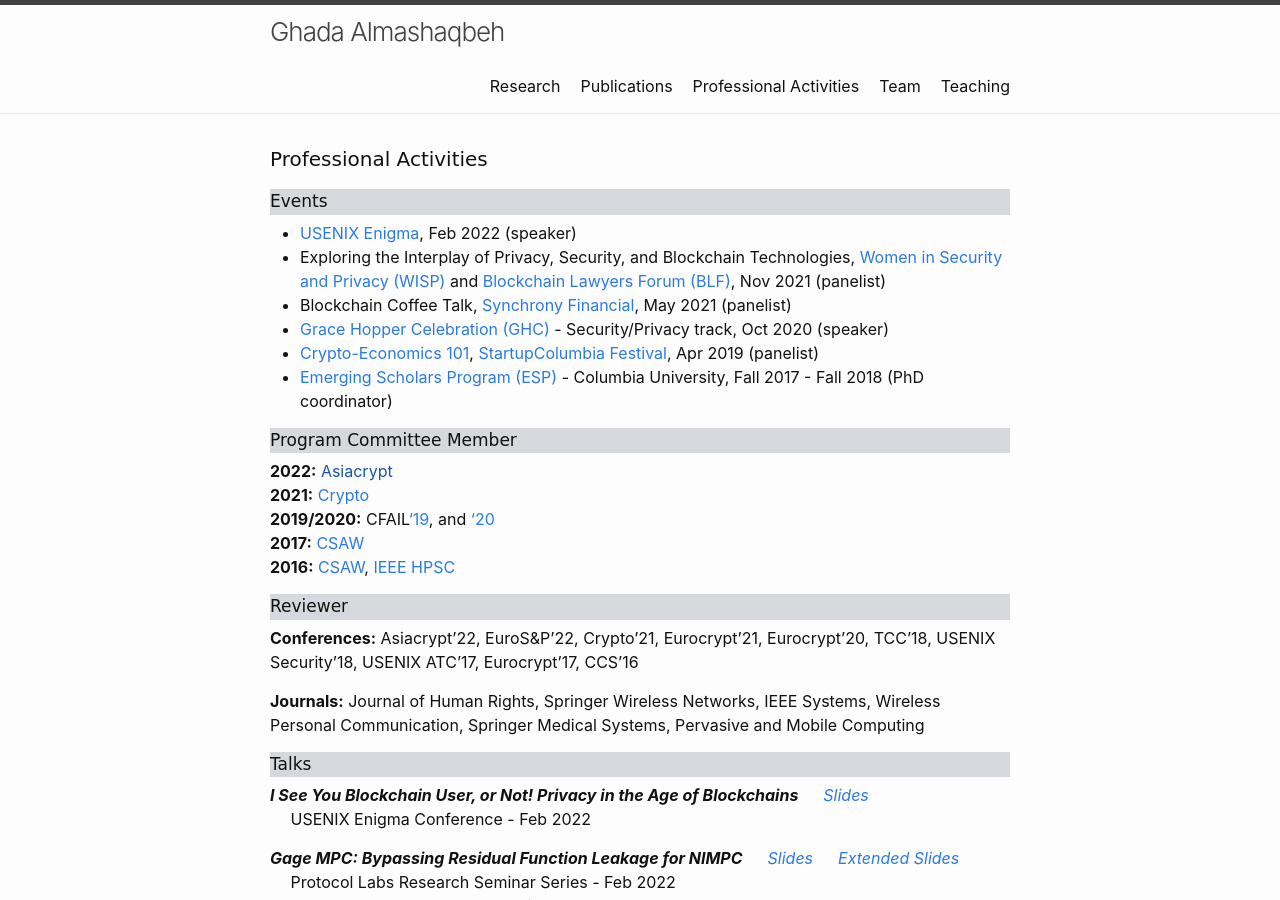
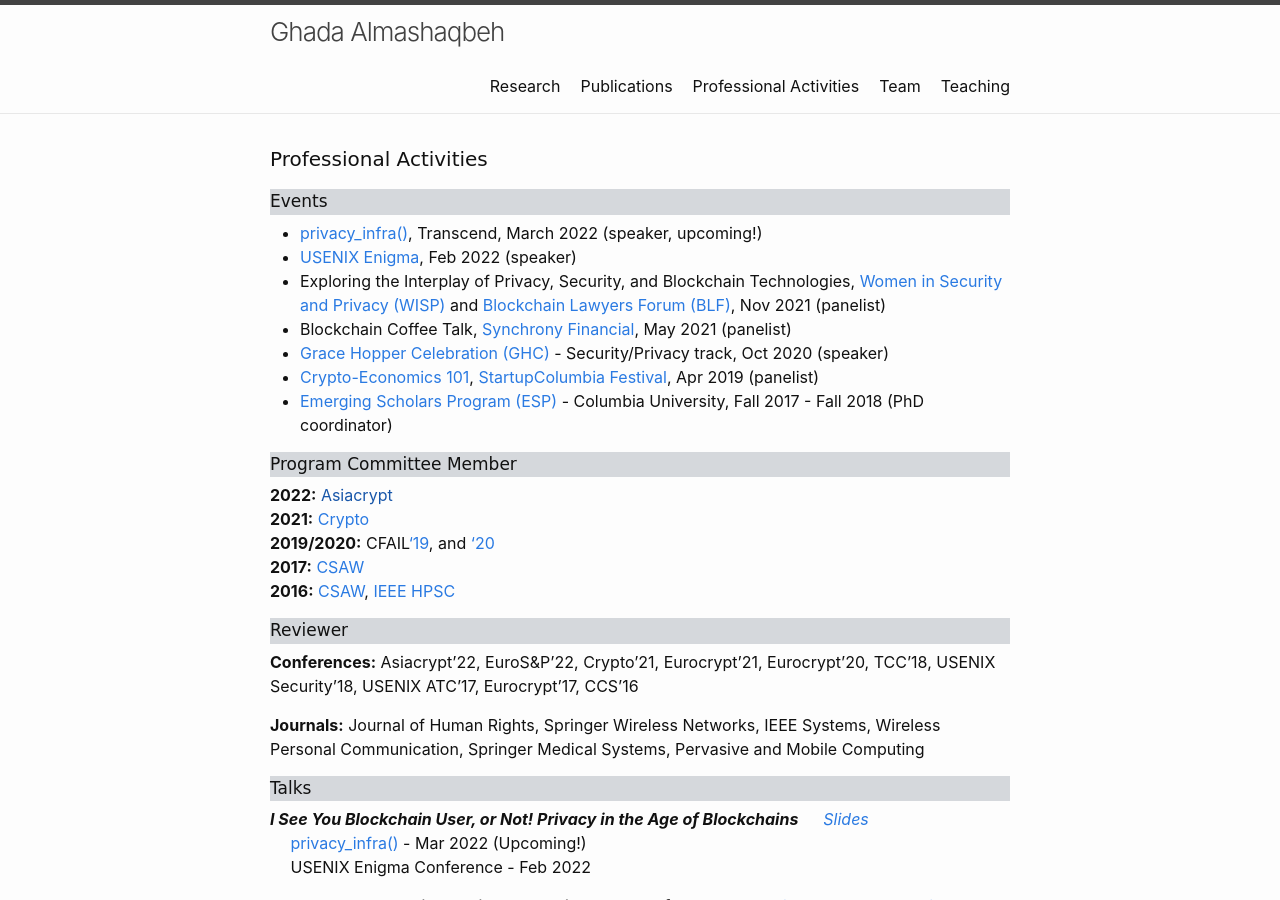
Before and after one commit to GhadaAlmashaqbeh/GhadaAlmashaqbeh.github.io, a Jekyll site: the page built from 03-talks.md, in a window 1280 px wide and 900 px high. Built offline with Jekyll 4.4.1, drawn with Linux system fonts in a browser that asks for light colours.

Commit message:
update talks

```diff
--- a/03-talks.md
+++ b/03-talks.md
@@ -8,6 +8,7 @@ permalink: /activities/
 
 <div style="font-family: 'Comic Sans MS'; font-size:17px; background-color:rgb(213, 216, 220);margin-bottom:6px;">Events</div>
 
+* [privacy\_infra()](https://transcend.io/privacy_infra/), Transcend, March 2022 (speaker, upcoming!) <br/>
 * [USENIX Enigma](https://www.usenix.org/conference/enigma2022), Feb 2022 (speaker) <br/>
 * Exploring the Interplay of Privacy, Security, and Blockchain Technologies, [Women in Security and Privacy (WISP)](https://www.wisporg.com/) and [Blockchain Lawyers Forum (BLF)](https://www.blockchainlawyersforum.com/), Nov 2021 (panelist) <br/>
 * Blockchain Coffee Talk, [Synchrony Financial](https://www.synchrony.com/), May 2021 (panelist) <br/>
@@ -35,6 +36,7 @@ permalink: /activities/
 <div style="font-family: 'Comic Sans MS'; font-size:17px; background-color:rgb(213, 216, 220);margin-bottom:6px;">Talks</div>
 
 ***I See You Blockchain User, or Not! Privacy in the Age of Blockchains*** &emsp; [_Slides_](../slides/enigma2022.pdf) <br/>
+&emsp; [privacy\_infra()](https://transcend.io/privacy_infra/) - Mar 2022 (Upcoming!) <br/>
 &emsp; USENIX Enigma Conference - Feb 2022
 
 ***Gage MPC: Bypassing Residual Function Leakage for NIMPC*** &emsp; [_Slides_](../slides/gagempc-pets-2021.pdf) &emsp; [_Extended Slides_](../slides/gagempc-ext.pdf)<br/>
```
